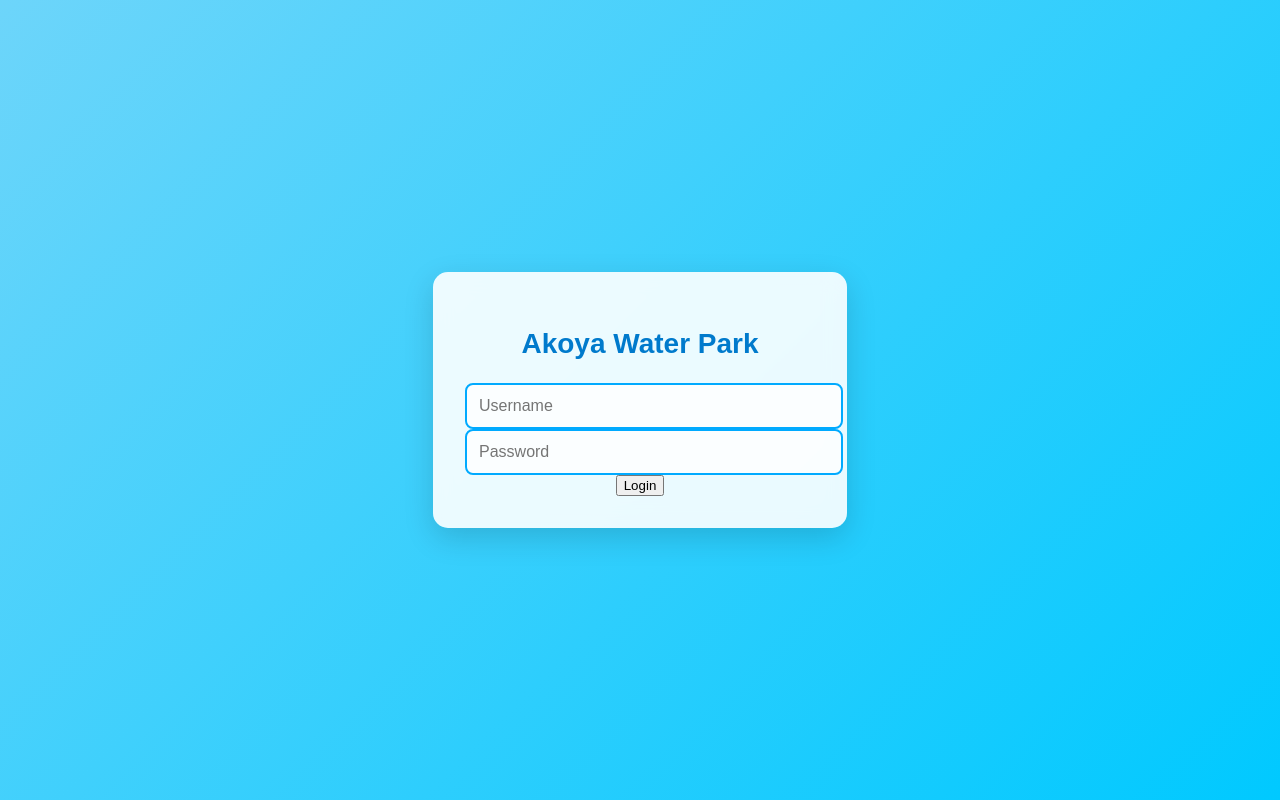
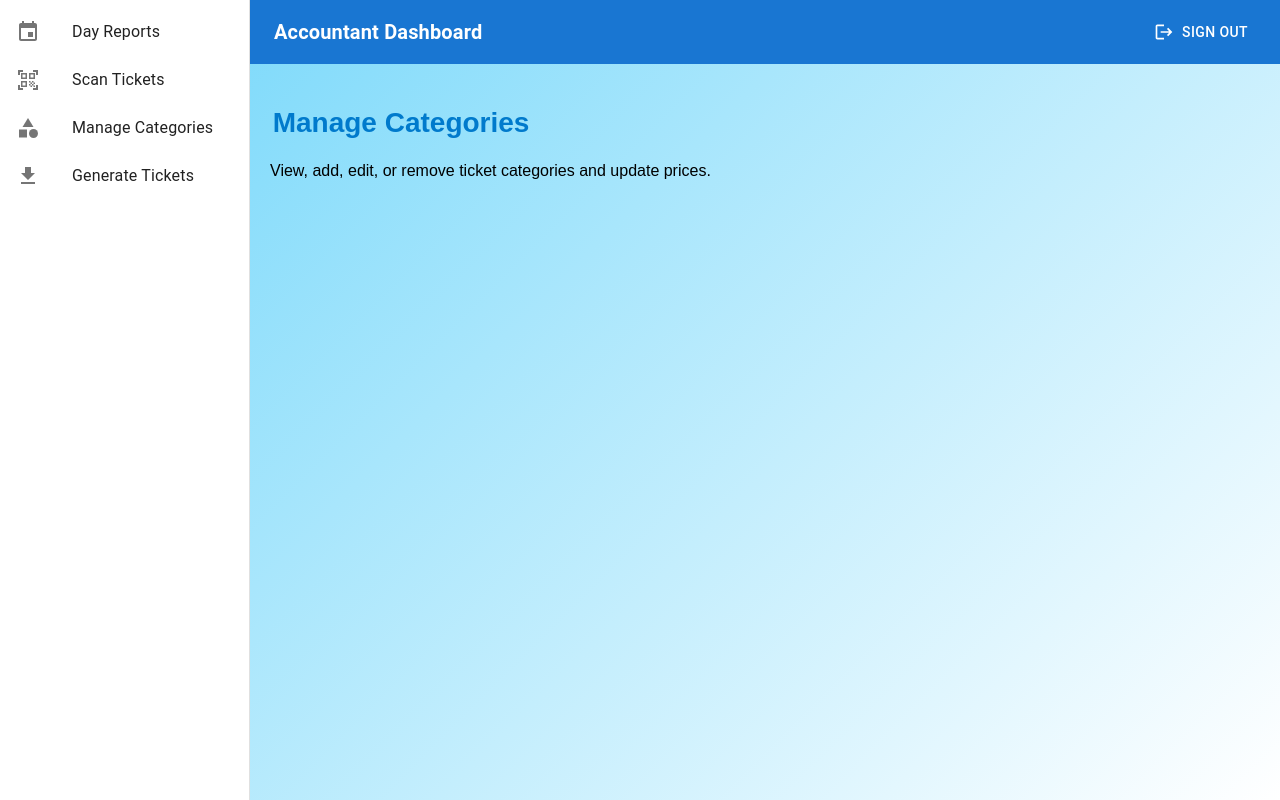
Before and after one commit to ziadteama/akoya-frontend, a React (Vite) app in the folder frontend/: page /accountant/accountant-categories in a window 1280 px wide. Before the commit this address led to /. Built offline with nearby package versions, Linux system fonts and the light colour scheme.

Commit message:
accountant dashboard set with links and routes

```diff
--- a/frontend/package.json
+++ b/frontend/package.json
@@ -10,6 +10,10 @@
     "preview": "vite preview"
   },
   "dependencies": {
+    "@emotion/react": "^11.14.0",
+    "@emotion/styled": "^11.14.0",
+    "@mui/icons-material": "^6.4.4",
+    "@mui/material": "^6.4.4",
     "axios": "^1.7.9",
     "react": "^19.0.0",
     "react-dom": "^19.0.0",
--- a/frontend/src/App.css
+++ b/frontend/src/App.css
@@ -2,10 +2,9 @@
 html, body {
   height: 100%;
   margin: 0;
+  overflow: hidden;
   font-family: 'Poppins', sans-serif;
-  background: linear-gradient(135deg, #6DD5FA, #00C9FF); /* Sky & Water Gradient */
-  color: #003366;
-  overflow: hidden;
+  background: linear-gradient(135deg, #6DD5FA, #FFFFFF); /* Sky & Water Gradient */
 }
 
 /* 🎡 Centered Login Container */
@@ -16,9 +15,10 @@ html, body {
   align-items: center;
   height: 100vh;
   width: 100vw;
+  background: linear-gradient(135deg, #6DD5FA, #00C9FF); /* Ocean Gradient */
 }
 
-/* 🏖️ Login Box */
+/* 🏖️ Login Box (Like a Floating Pool Tile) */
 .login-box {
   background: rgba(255, 255, 255, 0.9);
   padding: 2rem;
@@ -26,12 +26,22 @@ html, body {
   box-shadow: 0 10px 30px rgba(0, 0, 0, 0.15);
   width: 350px;
   text-align: center;
+  transition: transform 0.2s ease-in-out;
   backdrop-filter: blur(10px);
-  transition: transform 0.2s ease-in-out;
 }
 
+/* 🌊 Floating Effect */
 .login-box:hover {
   transform: translateY(-5px);
+}
+
+/* 🏝️ Form Styling */
+.login-container form {
+  display: flex;
+  flex-direction: column;
+  gap: 12px;
+  align-items: center;
+  padding: 2rem;
 }
 
 /* 🌞 Input Fields */
@@ -41,22 +51,23 @@ html, body {
   border: 2px solid #00aaff;
   border-radius: 8px;
   font-size: 16px;
-  background-color: rgba(255, 255, 255, 0.8);
   transition: 0.3s ease-in-out;
+  background-color: rgba(255, 255, 255, 0.7);
 }
 
+/* 🏄 Input Focus Effect */
 .login-container input:focus {
   border-color: #007acc;
   outline: none;
   box-shadow: 0 0 8px rgba(0, 122, 204, 0.4);
 }
 
-/* 🌊 Buttons (Consistent Across Pages) */
-.button {
-  background: #007acc;
+/* 🌊 Aqua-Themed Button */
+.login-container button {
+  background: #007acc; /* Deep Blue */
   color: white;
   padding: 12px;
-  width: 100%;
+  width: 80%;
   border: none;
   border-radius: 8px;
   font-size: 18px;
@@ -64,13 +75,17 @@ html, body {
   transition: background 0.3s ease-in-out, transform 0.2s ease-in-out;
 }
 
-.button:hover {
-  background: #005f99;
+/* 🌴 Button Hover Effect */
+.login-container button:hover {
+  background: #005f99; /* Slightly darker blue */
   transform: scale(1.05);
 }
 
-.button:active {
-  transform: scale(0.95);
+/* 🔥 Add a Wave Animation */
+@keyframes wave {
+  0% { transform: translateX(0); }
+  50% { transform: translateX(5px); }
+  100% { transform: translateX(0); }
 }
 
 /* 🌊 Logo or Title Animation */
@@ -78,21 +93,14 @@ h2 {
   font-size: 28px;
   color: #007acc;
   font-weight: bold;
-  text-align: center;
   animation: wave 2s infinite ease-in-out;
 }
 
 /* 🚨 Error Message */
-.error-message {
+.login-container p {
   color: red;
   font-size: 14px;
   margin-top: 5px;
-}
-
-/* 🔥 Add a Wave Animation */
-@keyframes wave {
-  0%, 100% { transform: translateX(0); }
-  50% { transform: translateX(5px); }
 }
 
 /*----------------------------------------------*/
@@ -160,7 +168,7 @@ h2 {
 
 /* 🏝️ Dashboard Title */
 .cashier-dashboard-title {
-  font-size: 28px;
+  font-size: 32px;
   font-weight: bold;
   margin-bottom: 20px;
   color: #003366;
@@ -354,6 +362,7 @@ h2 {
 .cashier-checkout-btn {
   background: #28a745; /* Green color */
   color: white; /* Text color */
+  font-size: 1.2rem;
   padding: 10px 20px; /* Padding for the button */
   border: none;
   border-radius: 6px; /* Rounded corners */
--- a/frontend/src/App.jsx
+++ b/frontend/src/App.jsx
@@ -8,6 +8,10 @@ import Login from "./pages/SignIn";
 import AdminDashboard from "./pages/AdminDashboard";
 import CashierDashboard from "./pages/CashierDashboard";
 import AccountantDashboard from "./pages/AccountantDashboard";
+import AccountantReports from "./components/AccountantReports";
+import AccountantScan from "./components/AccountantScan";
+import AccountantCategories from "./components/AccountantCategories";
+import AccountantGenerate from "./components/AccountantGenerate";
 import "./App.css";
 
 function App() {
@@ -17,7 +21,15 @@ function App() {
         <Route path="/" element={<Login />} />
         <Route path="/admin" element={<AdminDashboard />} />
         <Route path="/cashier" element={<CashierDashboard />} />
-        <Route path="/accountant" element={<AccountantDashboard />} />
+
+        {/* Accountant Dashboard with Nested Routes */}
+        <Route path="/accountant" element={<AccountantDashboard />}>
+          <Route path="accountant-reports" element={<AccountantReports />} />
+          <Route path="accountant-scan" element={<AccountantScan />} />
+          <Route path="accountant-categories" element={<AccountantCategories />} />
+          <Route path="accountant-generate" element={<AccountantGenerate />} />
+        </Route>
+
         {/* Redirect unknown routes to login */}
         <Route path="*" element={<Navigate to="/" />} />
       </Routes>
--- /dev/null
+++ b/frontend/src/components/AccountantCategories.jsx
@@ -0,0 +1,13 @@
+import React from "react";
+
+const AccountantCategories = () => {
+  return (
+    <div style={{ padding: "20px" }}>
+      <h2>Manage Categories</h2>
+      <p>View, add, edit, or remove ticket categories and update prices.</p>
+      {/* Add category management UI here */}
+    </div>
+  );
+};
+
+export default AccountantCategories;
--- /dev/null
+++ b/frontend/src/components/AccountantGenerate.jsx
@@ -0,0 +1,13 @@
+import React from "react";
+
+const AccountantGenerate = () => {
+  return (
+    <div style={{ padding: "20px" }}>
+      <h2>Generate Tickets</h2>
+      <p>Select categories & subcategories to generate tickets and export them as CSV.</p>
+      {/* Add ticket generation & CSV export functionality here */}
+    </div>
+  );
+};
+
+export default AccountantGenerate;
--- /dev/null
+++ b/frontend/src/components/AccountantReports.jsx
@@ -0,0 +1,13 @@
+import React from "react";
+
+const AccountantReports = () => {
+  return (
+    <div style={{ padding: "20px" }}>
+      <h2>Day Reports</h2>
+      <p>View and filter reports by day using the calendar.</p>
+      {/* Add your date picker & reports table here */}
+    </div>
+  );
+};
+
+export default AccountantReports;
--- /dev/null
+++ b/frontend/src/components/AccountantScan.jsx
@@ -0,0 +1,13 @@
+import React from "react";
+
+const AccountantScan = () => {
+  return (
+    <div style={{ padding: "20px" }}>
+      <h2>Scan Tickets</h2>
+      <p>Scan physical tickets using a QR scanner.</p>
+      {/* Add QR scanner integration here */}
+    </div>
+  );
+};
+
+export default AccountantScan;
--- /dev/null
+++ b/frontend/src/components/AccountantSidebar.jsx
@@ -0,0 +1,38 @@
+import React from "react";
+import { Drawer, List, ListItem, ListItemIcon, ListItemText } from "@mui/material";
+import { Event, QrCodeScanner, Category, Download } from "@mui/icons-material";
+import { Link } from "react-router-dom";
+
+const AccountantSidebar = () => {
+  const menuItems = [
+    { text: "Day Reports", icon: <Event />, path: "/accountant/accountant-reports" },
+    { text: "Scan Tickets", icon: <QrCodeScanner />, path: "/accountant/accountant-scan" },
+    { text: "Manage Categories", icon: <Category />, path: "/accountant/accountant-categories" },
+    { text: "Generate Tickets", icon: <Download />, path: "/accountant/accountant-generate" },
+  ];
+
+  return (
+    <Drawer
+      variant="permanent"
+      sx={{
+        width: "250px",
+        flexShrink: 0,
+        "& .MuiDrawer-paper": {
+          width: "250px",
+          boxSizing: "border-box",
+        },
+      }}
+    >
+      <List>
+        {menuItems.map((item) => (
+          <ListItem button key={item.text} component={Link} to={item.path} sx={{ color: "inherit", textDecoration: "none" }}>
+            <ListItemIcon>{item.icon}</ListItemIcon>
+            <ListItemText primary={item.text} />
+          </ListItem>
+        ))}
+      </List>
+    </Drawer>
+  );
+};
+
+export default AccountantSidebar;
--- /dev/null
+++ b/frontend/src/components/AccountantTopBar.jsx
@@ -0,0 +1,39 @@
+import React from "react";
+import { AppBar, Toolbar, Typography, Button } from "@mui/material";
+import { Logout } from "@mui/icons-material";
+import { useNavigate } from "react-router-dom";
+
+const AccountantTopBar = () => {
+  const navigate = useNavigate();
+
+  const handleLogout = () => {
+    navigate("/"); // Redirect to login page
+  };
+
+  return (
+    <AppBar
+      position="fixed"
+      sx={{
+        width: "calc(100% - 250px)",
+        left: "250px",
+        boxShadow: "none",
+        margin: 0,
+        backgroundColor: "#1976d2" // ✅ MUI default blue color
+      }}
+    >
+      <Toolbar sx={{ display: "flex", justifyContent: "space-between", paddingX: "20px" }}>
+        {/* ✅ Add "Accountant Dashboard" text */}
+        <Typography variant="h6" sx={{ fontWeight: "bold", color: "white" }}>
+          Accountant Dashboard
+        </Typography>
+
+        {/* Logout Button */}
+        <Button color="inherit" startIcon={<Logout />} onClick={handleLogout}>
+          Sign Out
+        </Button>
+      </Toolbar>
+    </AppBar>
+  );
+};
+
+export default AccountantTopBar;
--- a/frontend/src/pages/AccountantDashboard.jsx
+++ b/frontend/src/pages/AccountantDashboard.jsx
@@ -1,10 +1,26 @@
+import React from "react";
+import AccountantSidebar from "../components/AccountantSidebar";
+import AccountantTopBar from "../components/AccountantTopBar"; // ✅ Now using a separate top bar
+import { Outlet } from "react-router-dom";
+
 const AccountantDashboard = () => {
-    return (
-      <div>
-        <h1>Accountant Dashboard</h1>
-        <p>Welcome to the accountant's dashboard!</p>
+  return (
+    <div style={{ display: "flex", height: "100vh", overflow: "hidden" }}>
+      {/* Sidebar (Fixed) */}
+      <AccountantSidebar />
+
+      {/* Main Content Area */}
+      <div style={{ flexGrow: 1, display: "flex", flexDirection: "column", width: "100%" }}>
+        {/* Top Bar */}
+        <AccountantTopBar />
+
+        {/* Page Content (Prevents Overlap) */}
+        <div style={{  marginTop: "64px", overflowY: "auto" }}>
+          <Outlet /> {/* ✅ This is where nested routes will render */}
+        </div>
       </div>
-    );
-  };
+    </div>
+  );
+};
 
-  export default AccountantDashboard;  // ✅ Ensure this is present
+export default AccountantDashboard;
--- a/frontend/src/pages/CashierDashboard.jsx
+++ b/frontend/src/pages/CashierDashboard.jsx
@@ -121,7 +121,6 @@ const CashierDashboard = () => {
           )}
         </div>
         <div className="cashier-action-container">
-          <button className="cashier-reset-btn" onClick={resetOrder}>Reset Order</button>
           <div className="cashier-total">
             <h3>Total: ${Object.values(ticketCounts).reduce((total, categoryCounts) => {
               return total + Object.entries(categoryCounts).reduce((subTotal, [subId, quantity]) => {
```
Also changed, not shown: 1 other file (tests, documents, lock files or other folders).
